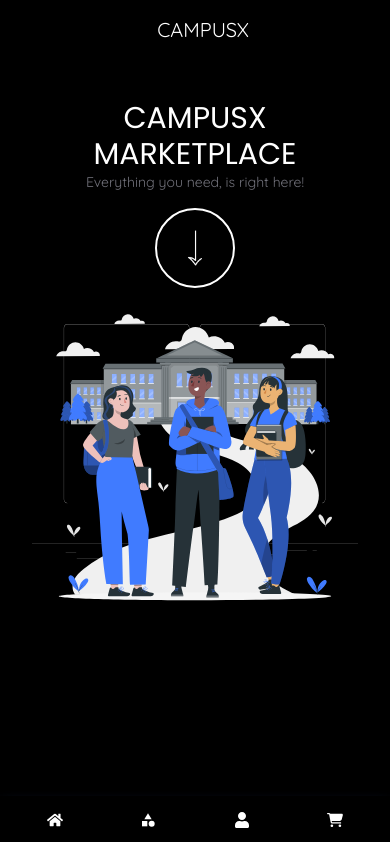
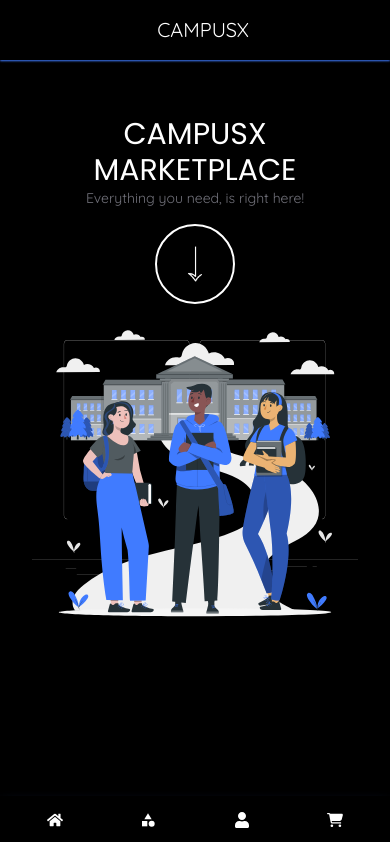
Before and after one commit to iQliPsE-22/campusx, a Next.js app: page / in a window 390 px wide. Shown: the top 842 px of the page. Built offline with nearby package versions, Linux system fonts and the light colour scheme.

Commit message:
Responsive

```diff
--- a/components/Hero.jsx
+++ b/components/Hero.jsx
@@ -25,7 +25,7 @@ const Hero = () => {
         style={{ scaleX: scrollYProgress }}
       />
       {/* Hero section starts */}
-      <section className="hero-container min-h-dvh w-full p-8 bg-black flex flex-col items-center">
+      <section className="mt-4 hero-container min-h-dvh w-full p-8 bg-black flex flex-col items-center">
         <Headline />
         <HopBtn />
         <Image src={campus} alt="Heroimg" className="w-full lg:w-1/2" />
--- a/components/Navbar.jsx
+++ b/components/Navbar.jsx
@@ -4,7 +4,7 @@ import Link from "next/link";
 const Navbar = () => {
   return (
     <nav>
-      <ul className="hidden lg:flex flex-row justify-around font-light shadow-lg shadow-[#407bff]">
+      <ul className="hidden lg:flex flex-row justify-around font-light shadow-sm shadow-[#407bff]">
         <li className="shadow w-full text-center p-2 cursor-pointer hover:shadow-[#2d56b3] hover:text-[#2d56b3]">
           <Link href="/">Men</Link>
         </li>
```
